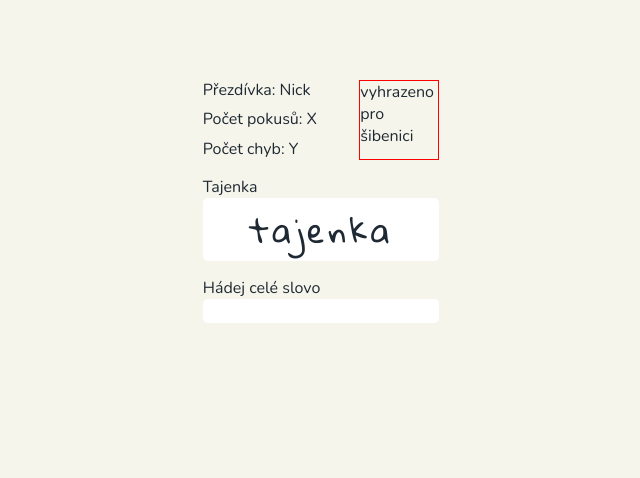
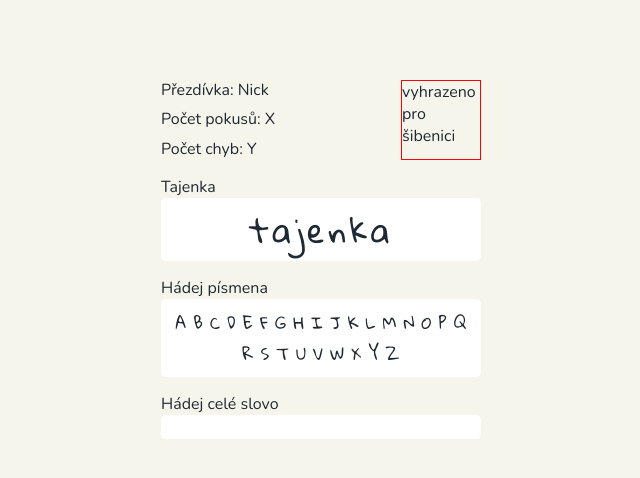
Before and after one commit to ImuneGH/hangman, a React (Vite) app: page /game in a window 1280 px wide. Shown: the top 478 px of the page, without its empty margins (319-959 px from the left). Built offline with nearby package versions, Linux system fonts and the light colour scheme.

Commit message:
feat: komponenta guessLetters přidána

```diff
--- a/src/components/GuessLetters.tsx
+++ b/src/components/GuessLetters.tsx
@@ -1,7 +1,12 @@
 import "../css/components/guessLetters.css";
 
 const GuessLetters = () => {
-  return <></>;
+  return (
+    <div className="guess-letters">
+      <h3>Hádej písmena</h3>
+      <div className="letters">A B C D E F G H I J K L M N O P Q R S T U V W X Y Z</div>
+    </div>
+  );
 };
 
 export default GuessLetters;
--- a/src/css/components/guessLetters.css
+++ b/src/css/components/guessLetters.css
@@ -0,0 +1,12 @@
+.letters {
+  display: flex;
+  justify-content: center;
+  align-items: center;
+
+  padding: 0.5rem;
+  text-align: center;
+
+  background-color: var(--card-bg-color);
+  border-radius: 0.3rem;
+  font-family: "Gloria Hallelujah", cursive;
+}
```
